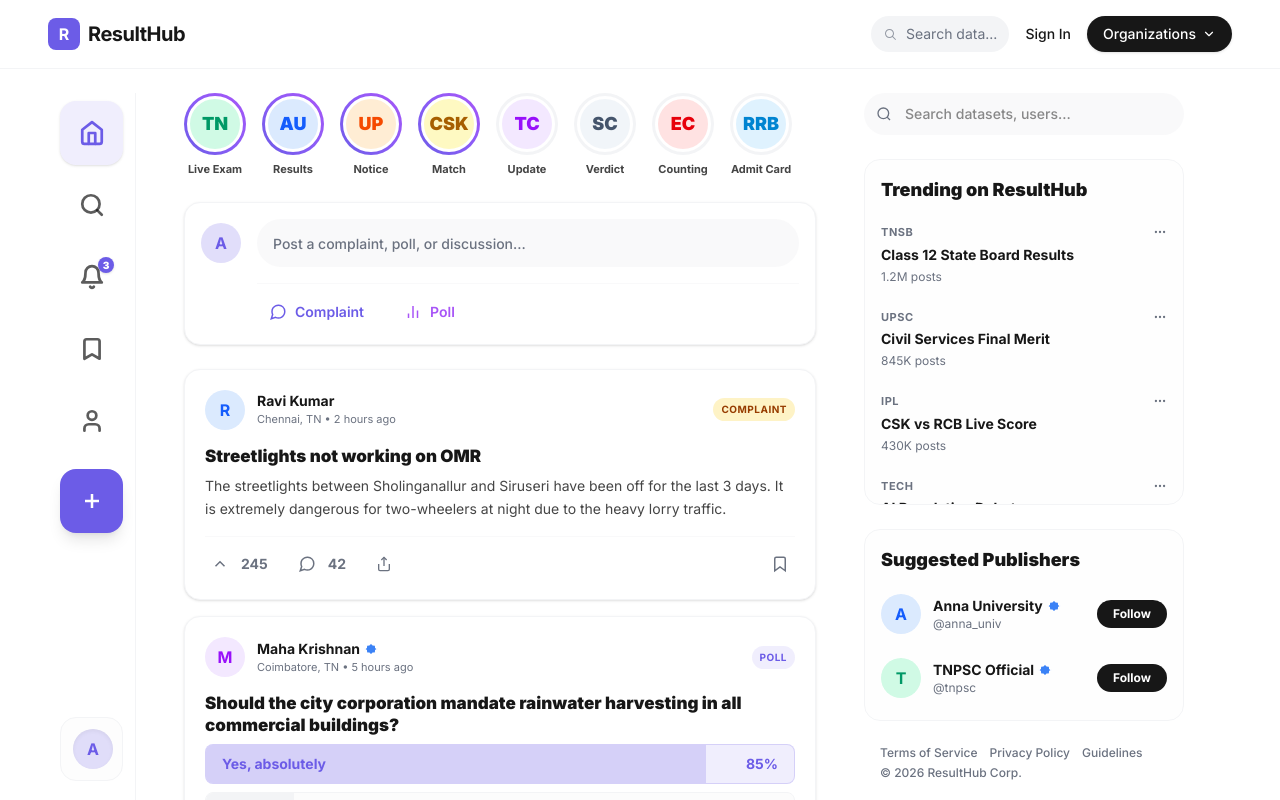
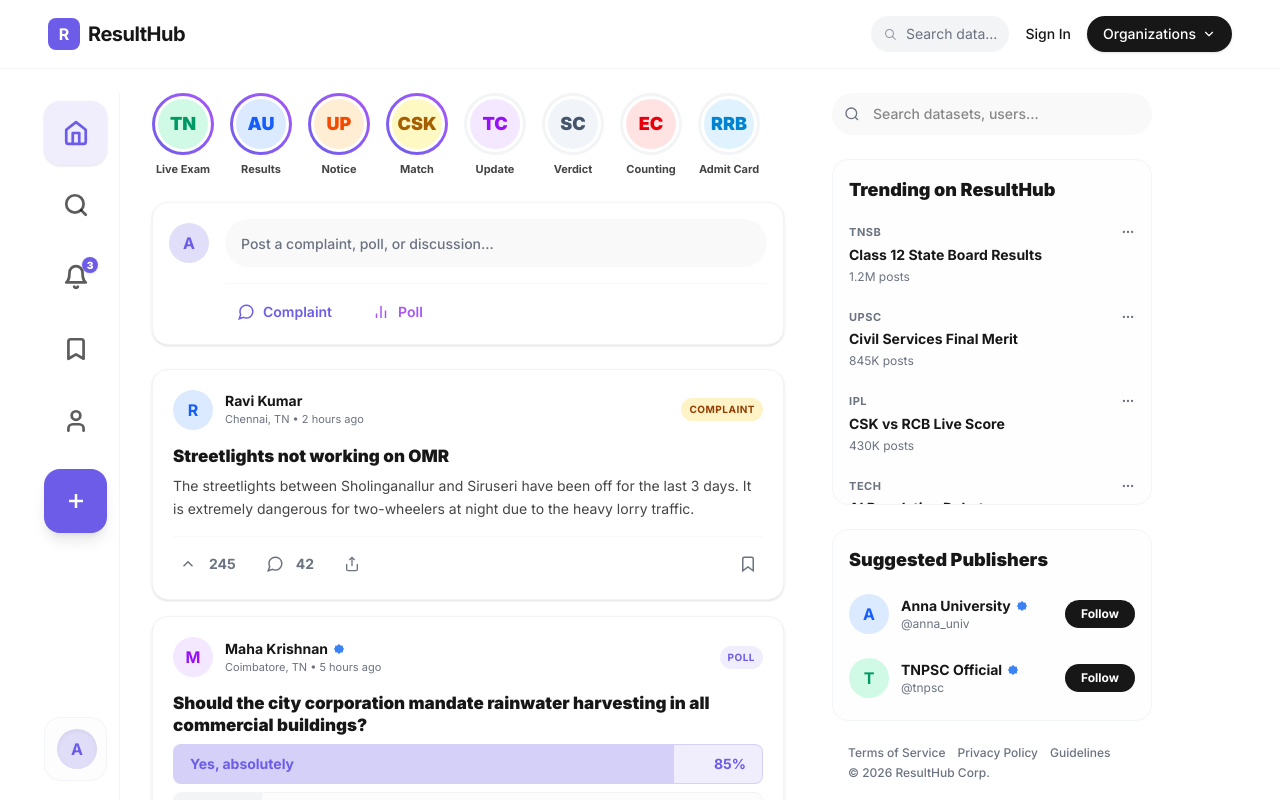
Before and after one commit to Faiz-7716/ResultPublisherwEB, a Next.js app: page / in a window 1280 px wide. Shown: the top 800 px of the page. Built offline with nearby package versions, Linux system fonts and the light colour scheme.

Commit message:
style: reduced layout horizontal margins and gap to bring sidebar closer to the edge

```diff
--- a/src/app/(social)/layout.tsx
+++ b/src/app/(social)/layout.tsx
@@ -10,7 +10,7 @@ export default function SocialLayout({
   return (
     <div className="flex flex-col min-h-screen pb-16 md:pb-0">
       <Navbar />
-      <div className="mx-auto max-w-[1400px] px-4 sm:px-6 lg:px-8 xl:px-12 flex justify-start lg:gap-12 w-full mt-6 flex-1">
+      <div className="mx-auto max-w-[1400px] px-2 sm:px-4 lg:px-6 xl:px-8 flex justify-start lg:gap-8 w-full mt-6 flex-1">
         <LeftSidebar />
         <div className="flex-1 max-w-[1000px] min-w-0 w-full mb-12">
           {children}
```
